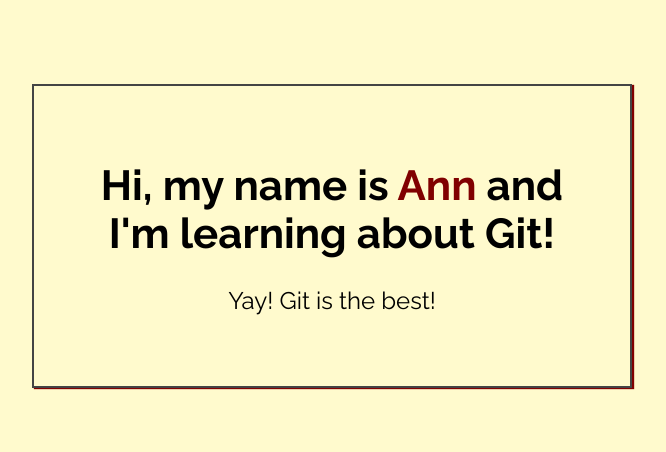
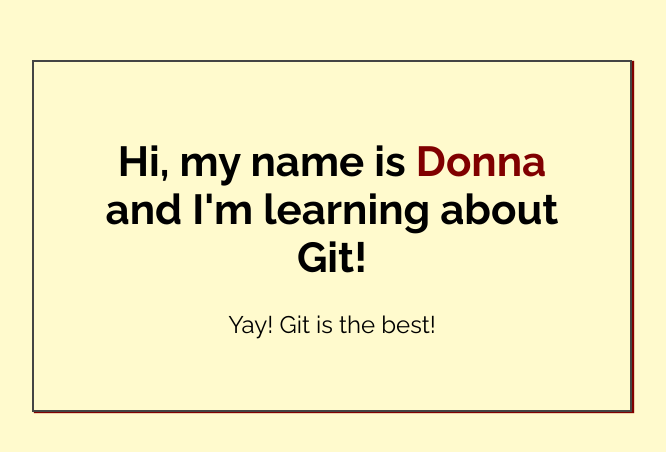
Before and after one commit to DonnaMcP/my-first-repo, a plain HTML site: page index.html in a window 1280 px wide. Shown: the part 164-616 px from the top of the page, without its empty margins (308-974 px from the left). Drawn offline with Linux system fonts and the light colour scheme.

Commit message:
Added name to index.html

```diff
--- a/index.html
+++ b/index.html
@@ -14,7 +14,7 @@
 <body>
 
     <div class="greeting">
-        <h1>Hi, my name is <span class="highlight">Ann</span> and I'm learning about Git! </h1>
+        <h1>Hi, my name is <span class="highlight">Donna</span> and I'm learning about Git! </h1>
 
         <p>Yay! Git is the best!</p>
     </div>
```
